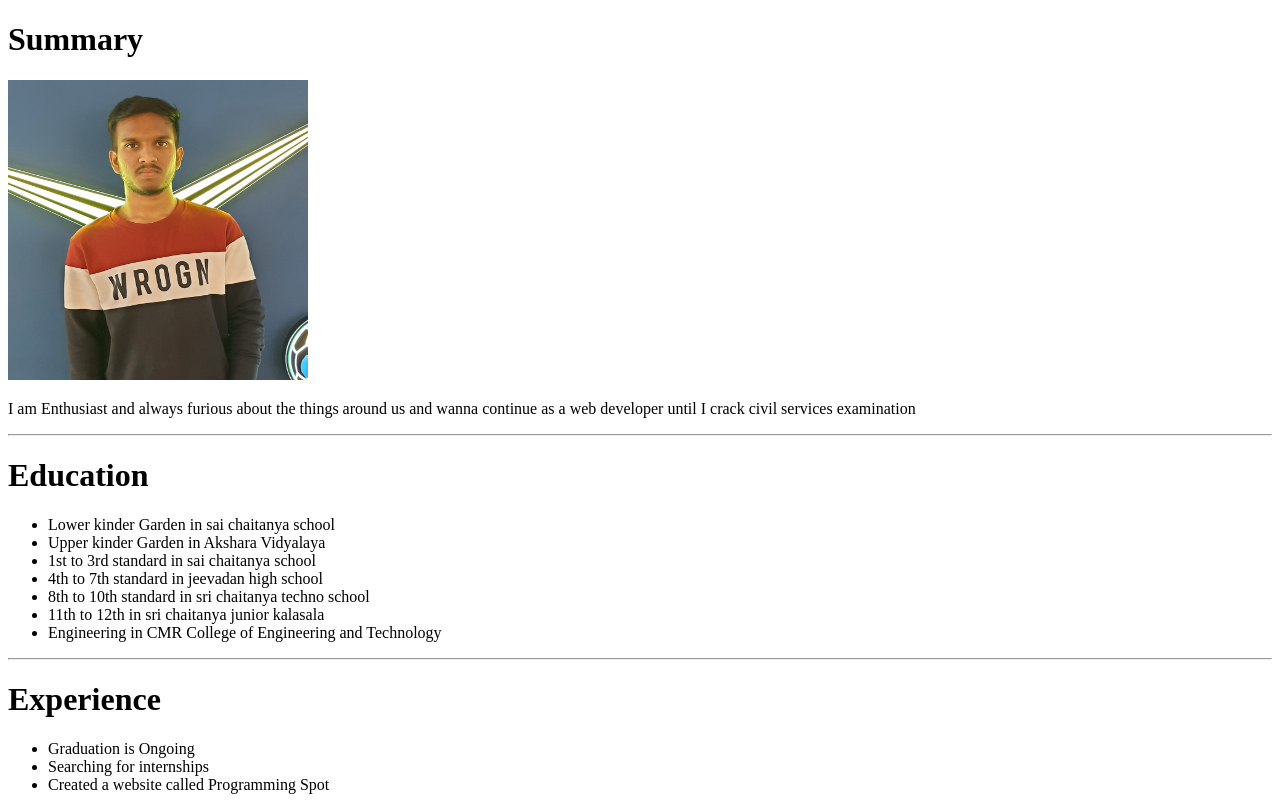
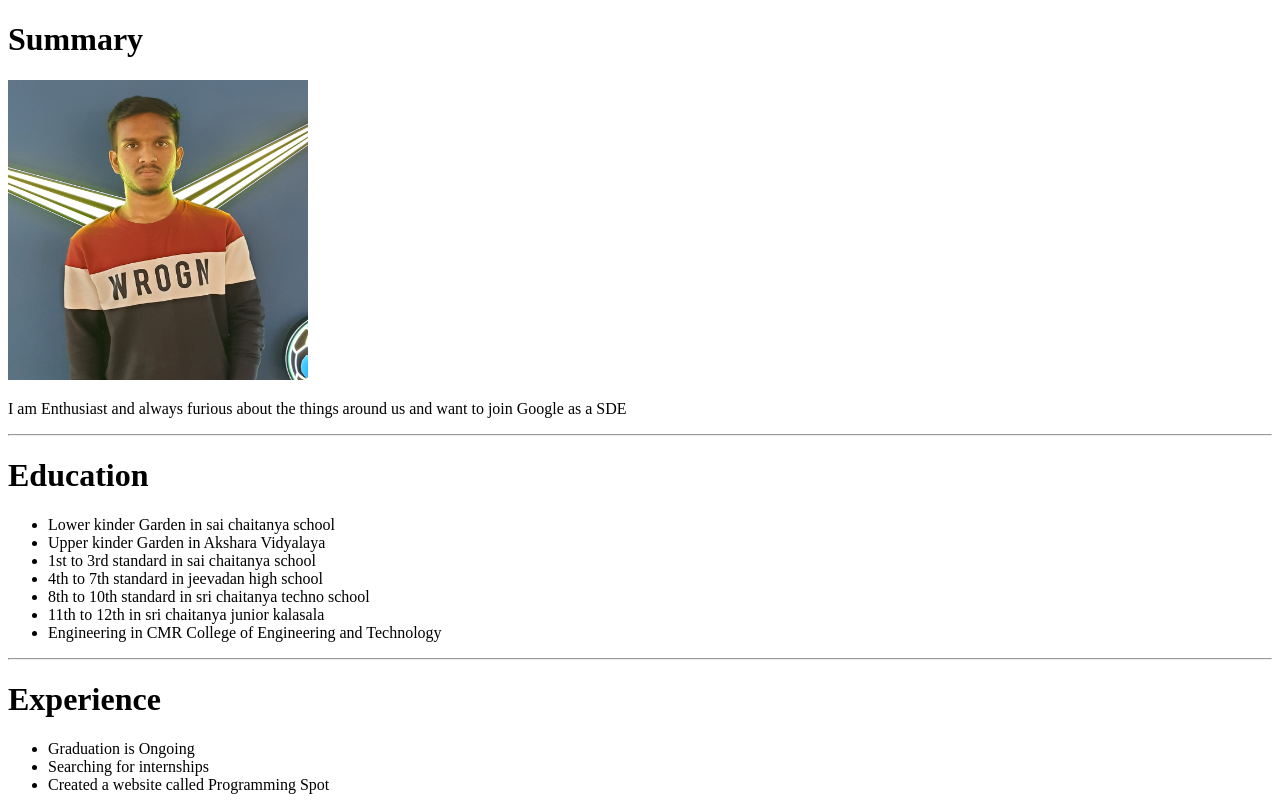
Before and after one commit to koushik1551/My-Resume, a plain HTML site: page index.html in a window 1280 px wide. Shown: the top 800 px of the page. Drawn offline with Linux system fonts and the light colour scheme.

Commit message:
Update index.html

```diff
--- a/index.html
+++ b/index.html
@@ -9,7 +9,7 @@
 <body>
     <h1>Summary</h1>
     <img src="./Images/20220107_145801.jpg" alt="Koushik's pic" width="300" height="300" />
-    <p>I am Enthusiast and always furious about the things around us and wanna continue as a web developer until I crack civil services examination</p>
+    <p>I am Enthusiast and always furious about the things around us and want to join Google as a SDE</p>
     <hr />
     <h1>Education</h1>
     <ul>
```
